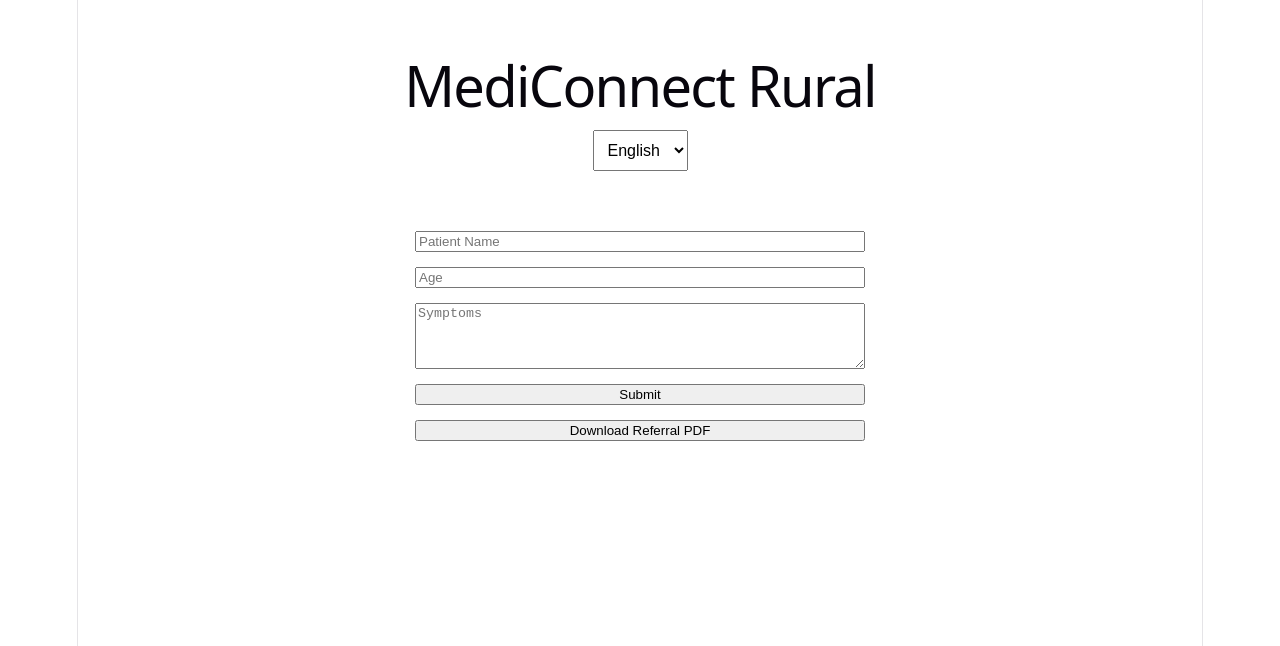
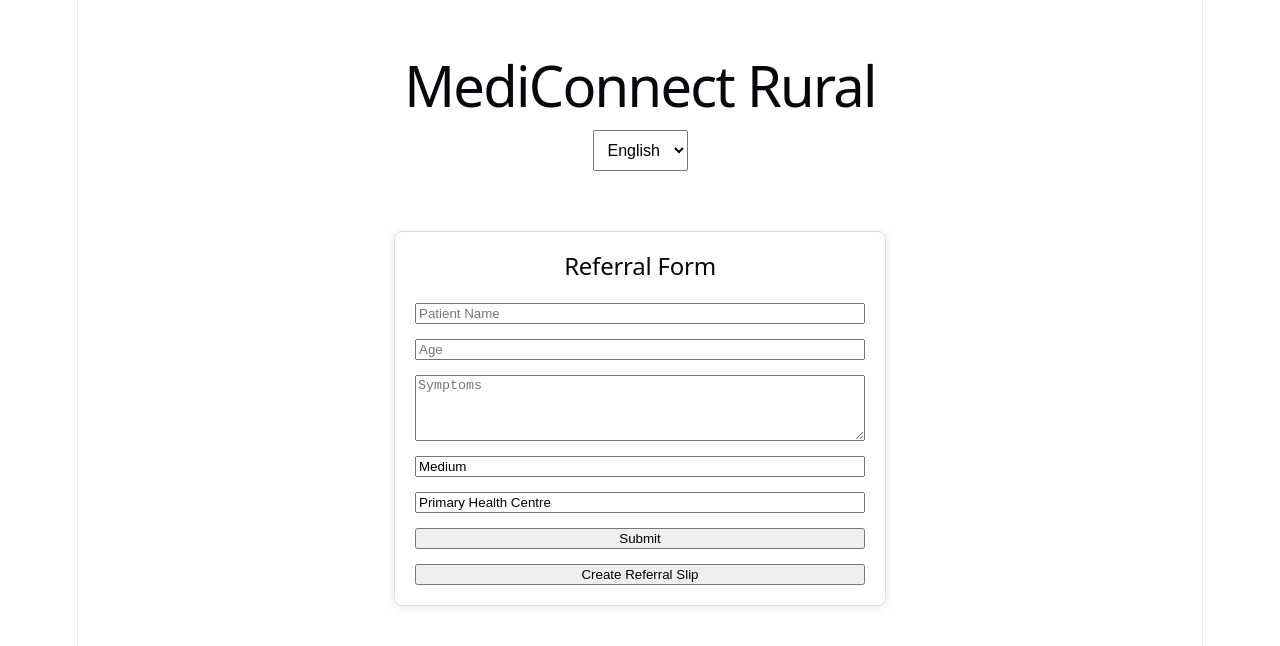
Before and after one commit to Innov06/medi-connect-client, a React (Vite) app: page / in a window 1280 px wide. Shown: the top 646 px of the page. Built offline with nearby package versions, Linux system fonts and the light colour scheme.

Commit message:
Implement referral form submission with PDF generation

```diff
--- a/src/components/PatientForm.jsx
+++ b/src/components/PatientForm.jsx
@@ -7,8 +7,14 @@ function PatientForm() {
     name: "",
     age: "",
     symptoms: "",
+    urgency: "Medium",
+    facility: "Primary Health Centre",
   });
 
+  const [loading, setLoading] = useState(false);
+  const [error, setError] = useState("");
+
+  // Handle input changes
   const handleChange = (e) => {
     setFormData({
       ...formData,
@@ -16,24 +22,42 @@ function PatientForm() {
     });
   };
 
+  // Handle Submit button
   const handleSubmit = (e) => {
     e.preventDefault();
+
+    if (!formData.name || !formData.age || !formData.symptoms) {
+      setError("Please fill all required fields.");
+      return;
+    }
+
+    setError("");
+
+    // Save locally if offline
+    if (!navigator.onLine) {
+      saveOfflineData(formData);
+      alert("Offline: Patient data saved locally.");
+      return;
+    }
+
+    alert("Patient details submitted successfully.");
+  };
+
+  // Generate Referral PDF
+  const downloadPDF = async () => {
+    if (!formData.name || !formData.age || !formData.symptoms) {
+      setError("Please fill all required fields.");
+      return;
+    }
+
+    setLoading(true);
+    setError("");
 
     // Save locally if offline
     if (!navigator.onLine) {
       saveOfflineData(formData);
       alert("Offline: Referral data saved locally.");
-      return;
-    }
-
-    alert("Form submitted successfully.");
-  };
-
-  const downloadPDF = async () => {
-    // Save locally instead of calling backend if offline
-    if (!navigator.onLine) {
-      saveOfflineData(formData);
-      alert("Offline: Referral data saved locally.");
+      setLoading(false);
       return;
     }
 
@@ -41,11 +65,7 @@ function PatientForm() {
       const response = await axios.post(
         "http://localhost:5000/api/referral",
         {
-          name: formData.name,
-          age: formData.age,
-          symptoms: formData.symptoms,
-          urgency: "Medium",
-          facility: "Primary Health Centre",
+          ...formData,
           language: localStorage.getItem("language") || "en",
         },
         {
@@ -63,11 +83,14 @@ function PatientForm() {
 
       document.body.appendChild(link);
       link.click();
+      link.remove();
 
-      link.remove();
-    } catch (error) {
-      console.error(error);
-      alert("Failed to generate PDF");
+      alert("Referral PDF generated successfully.");
+    } catch (err) {
+      console.error(err);
+      setError("Failed to generate referral slip.");
+    } finally {
+      setLoading(false);
     }
   };
 
@@ -80,8 +103,14 @@ function PatientForm() {
         display: "flex",
         flexDirection: "column",
         gap: "15px",
+        padding: "20px",
+        border: "1px solid #ddd",
+        borderRadius: "8px",
+        boxShadow: "0 2px 8px rgba(0,0,0,0.1)",
       }}
     >
+      <h2 style={{ textAlign: "center" }}>Referral Form</h2>
+
       <input
         type="text"
         name="name"
@@ -109,6 +138,22 @@ function PatientForm() {
         required
       />
 
+      <input
+        type="text"
+        name="urgency"
+        placeholder="Urgency"
+        value={formData.urgency}
+        onChange={handleChange}
+      />
+
+      <input
+        type="text"
+        name="facility"
+        placeholder="Referral Facility"
+        value={formData.facility}
+        onChange={handleChange}
+      />
+
       <button type="submit">
         Submit
       </button>
@@ -116,9 +161,22 @@ function PatientForm() {
       <button
         type="button"
         onClick={downloadPDF}
+        disabled={loading}
       >
-        Download Referral PDF
+        {loading ? "Generating..." : "Create Referral Slip"}
       </button>
+
+      {error && (
+        <p
+          style={{
+            color: "red",
+            textAlign: "center",
+            margin: 0,
+          }}
+        >
+          {error}
+        </p>
+      )}
     </form>
   );
 }
```
